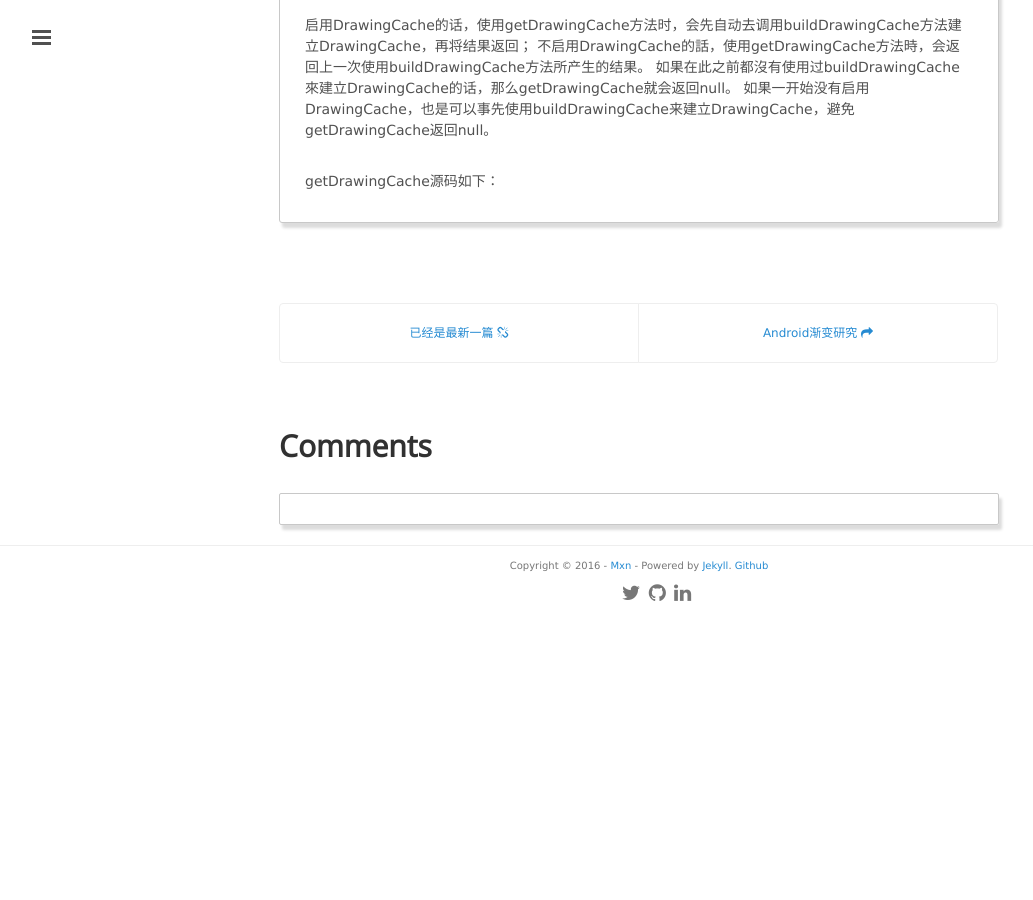
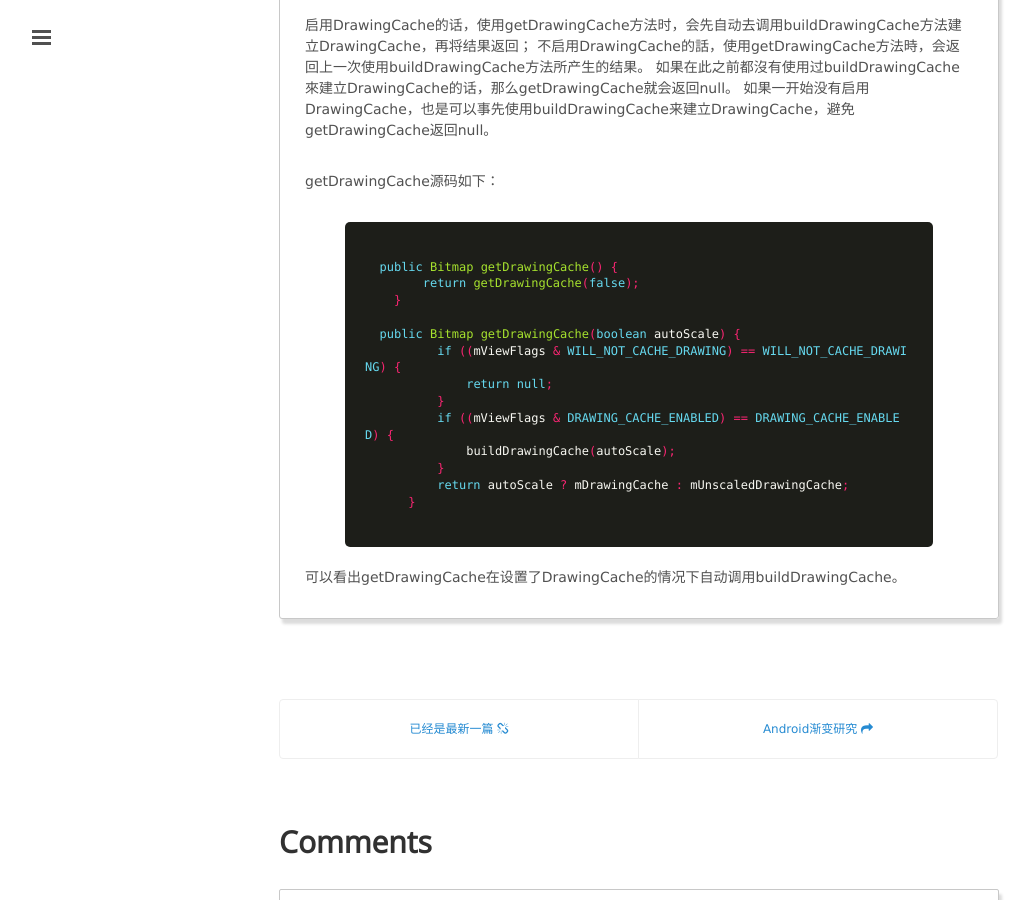
Before and after one commit to mxn21/mxn21.github.io, a Jekyll site: the page built from _posts/2016-1-5-DrawingCache解析.md, in a window 1280 px wide and 900 px high, scrolled down 484 px. Shown: the whole window, without its empty margins (1-1034 px from the left). Built offline with Jekyll 4.4.1, drawn with Linux system fonts in a browser that asks for light colours; Markdown is read by kramdown in place of the engine named in the settings; comment, search, counter and statistics services are not loaded; before the commit the page ends 1102 px from its top, so only the background shows below that.

Commit message:
32432423

```diff
--- a/_posts/2016-1-5-DrawingCache解析.md
+++ b/_posts/2016-1-5-DrawingCache解析.md
@@ -18,3 +18,21 @@
 如果一开始没有启用DrawingCache，也是可以事先使用buildDrawingCache来建立DrawingCache，避免getDrawingCache返回null。
 
 getDrawingCache源码如下：
+
+    {% highlight java  %}
+  public Bitmap getDrawingCache() {
+        return getDrawingCache(false);
+    }
+
+  public Bitmap getDrawingCache(boolean autoScale) {
+          if ((mViewFlags & WILL_NOT_CACHE_DRAWING) == WILL_NOT_CACHE_DRAWING) {
+              return null;
+          }
+          if ((mViewFlags & DRAWING_CACHE_ENABLED) == DRAWING_CACHE_ENABLED) {
+              buildDrawingCache(autoScale);
+          }
+          return autoScale ? mDrawingCache : mUnscaledDrawingCache;
+      }
+    {% endhighlight %}
+
+可以看出getDrawingCache在设置了DrawingCache的情况下自动调用buildDrawingCache。
```
